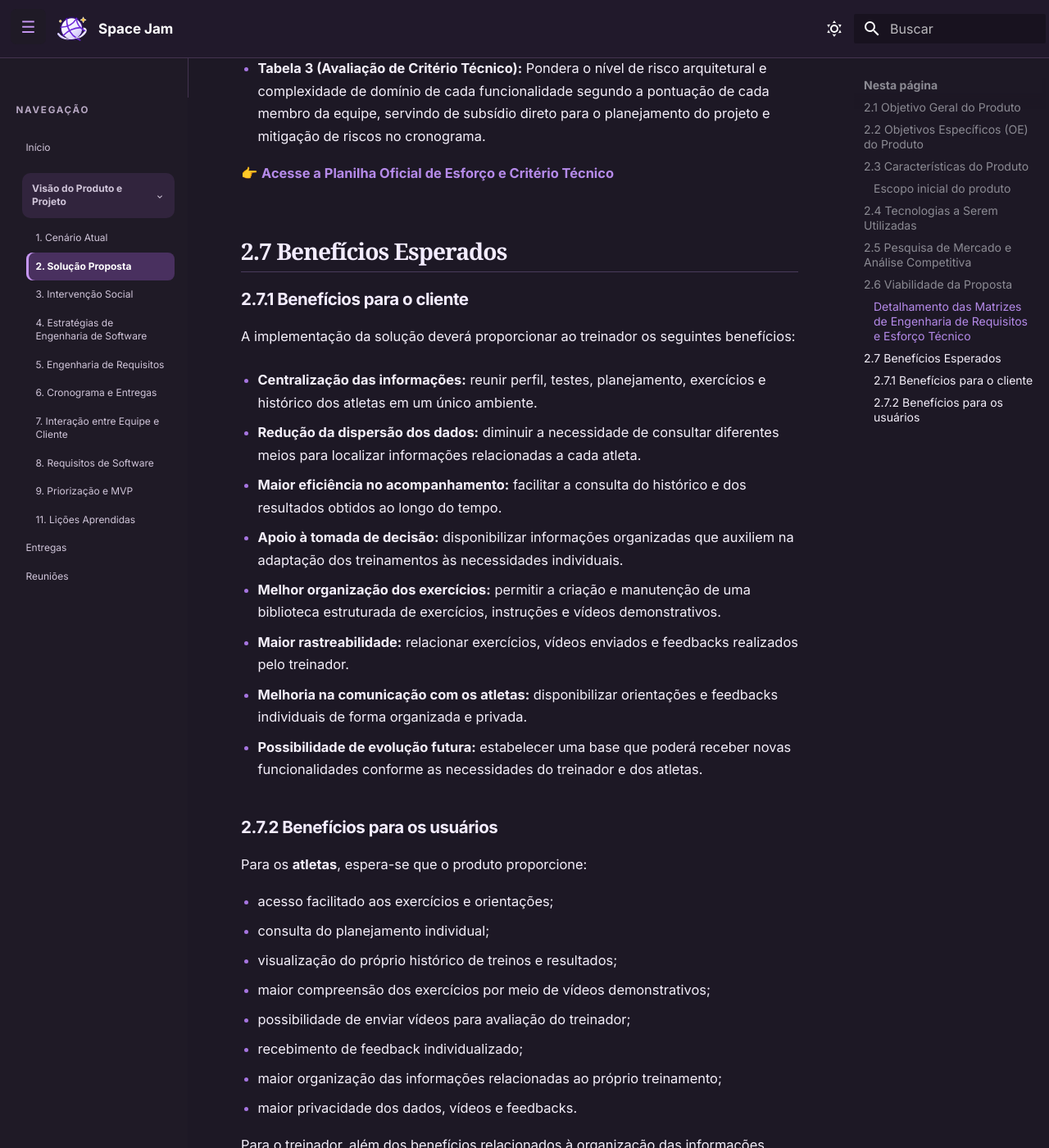
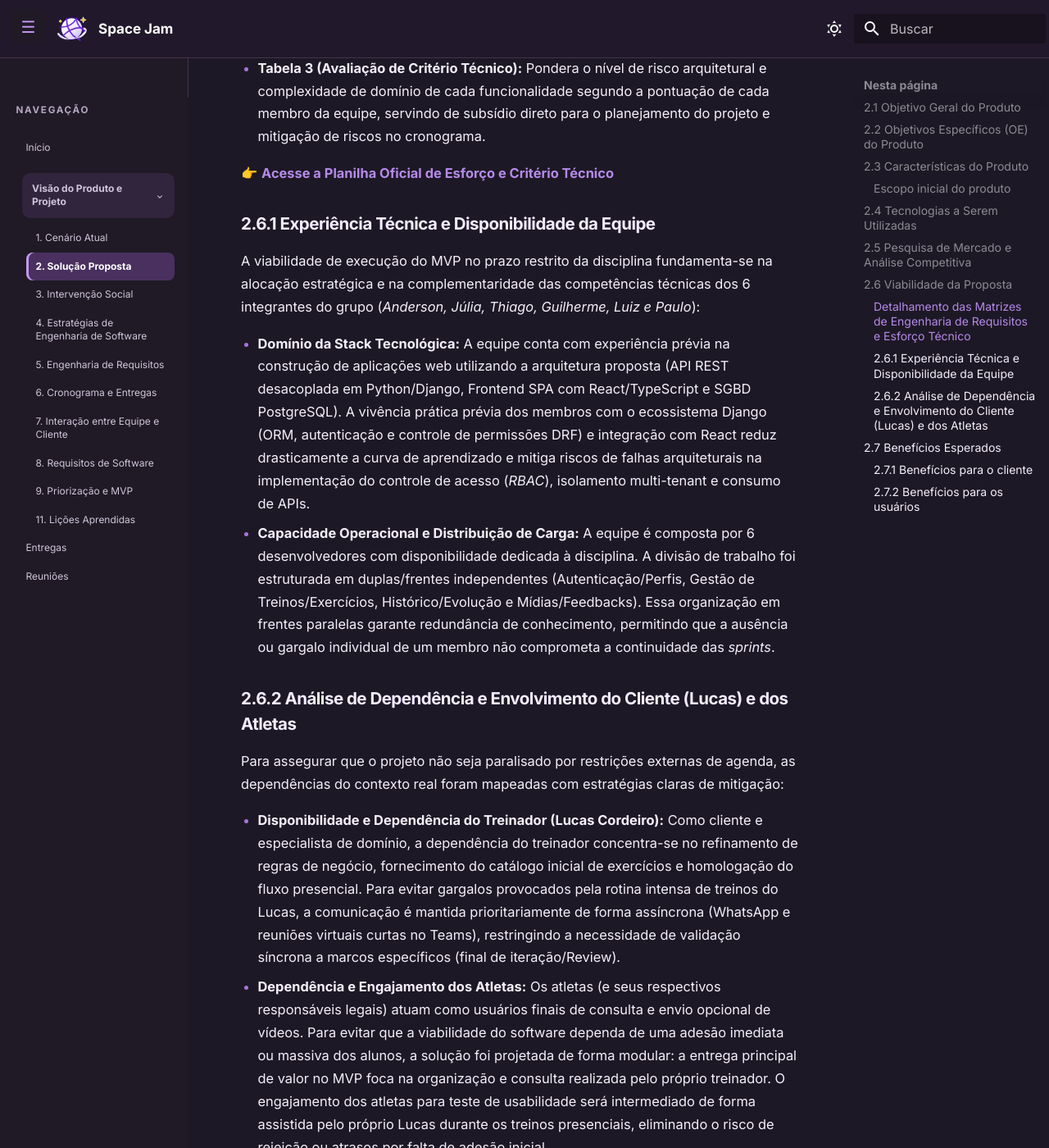
Before and after one commit to mdsreq-fga-unb/REQ-2026.2-T01-SpaceJam, an MkDocs documentation site: the page built from docs/solucao.md, in a window 1280 px wide and 1400 px high, scrolled down 11396 px. Shown: the whole window at 82% size. Built offline with MkDocs 1.6.1 and Material for MkDocs 9.7.7, drawn with Linux system fonts in a browser that asks for light colours; comment, search, counter and statistics services are not loaded; some of the changed text lies outside the part shown.

Commit message:
docs(2.6): detalhar capacidade da equipe e dependências externas
- 2.6.1: experiência técnica, domínio da stack e distribuição de carga dos 6 integrantes
- 2.6.2: estratégias de mitigação de dependências do cliente (Lucas) e dos atletas

```diff
--- a/docs/solucao.md
+++ b/docs/solucao.md
@@ -160,6 +160,21 @@ Para fundamentar empiricamente a viabilidade do projeto e orientar a priorizaç
 👉 **[Acesse a Planilha Oficial de Esforço e Critério Técnico](https://drive.google.com/open?id=1NsXu36v7VtNlYdEkkLuny1TRThPGN5gy7tsmaVyjv-Y)**
 
 
+### 2.6.1 Experiência Técnica e Disponibilidade da Equipe
+
+A viabilidade de execução do MVP no prazo restrito da disciplina fundamenta-se na alocação estratégica e na complementaridade das competências técnicas dos 6 integrantes do grupo (*Anderson, Júlia, Thiago, Guilherme, Luiz e Paulo*):
+
+- **Domínio da Stack Tecnológica:** A equipe conta com experiência prévia na construção de aplicações web utilizando a arquitetura proposta (API REST desacoplada em Python/Django, Frontend SPA com React/TypeScript e SGBD PostgreSQL). A vivência prática prévia dos membros com o ecossistema Django (ORM, autenticação e controle de permissões DRF) e integração com React reduz drasticamente a curva de aprendizado e mitiga riscos de falhas arquiteturais na implementação do controle de acesso (*RBAC*), isolamento multi-tenant e consumo de APIs.
+- **Capacidade Operacional e Distribuição de Carga:** A equipe é composta por 6 desenvolvedores com disponibilidade dedicada à disciplina. A divisão de trabalho foi estruturada em duplas/frentes independentes (Autenticação/Perfis, Gestão de Treinos/Exercícios, Histórico/Evolução e Mídias/Feedbacks). Essa organização em frentes paralelas garante redundância de conhecimento, permitindo que a ausência ou gargalo individual de um membro não comprometa a continuidade das *sprints*.
+
+### 2.6.2 Análise de Dependência e Envolvimento do Cliente (Lucas) e dos Atletas
+
+Para assegurar que o projeto não seja paralisado por restrições externas de agenda, as dependências do contexto real foram mapeadas com estratégias claras de mitigação:
+
+- **Disponibilidade e Dependência do Treinador (Lucas Cordeiro):** Como cliente e especialista de domínio, a dependência do treinador concentra-se no refinamento de regras de negócio, fornecimento do catálogo inicial de exercícios e homologação do fluxo presencial. Para evitar gargalos provocados pela rotina intensa de treinos do Lucas, a comunicação é mantida prioritariamente de forma assíncrona (WhatsApp e reuniões virtuais curtas no Teams), restringindo a necessidade de validação síncrona a marcos específicos (final de iteração/Review).
+- **Dependência e Engajamento dos Atletas:** Os atletas (e seus respectivos responsáveis legais) atuam como usuários finais de consulta e envio opcional de vídeos. Para evitar que a viabilidade do software dependa de uma adesão imediata ou massiva dos alunos, a solução foi projetada de forma modular: a entrega principal de valor no MVP foca na organização e consulta realizada pelo próprio treinador. O engajamento dos atletas para teste de usabilidade será intermediado de forma assistida pelo próprio Lucas durante os treinos presenciais, eliminando o risco de rejeição ou atrasos por falta de adesão inicial.
+
+
 ## 2.7 Benefícios Esperados
 
 ### 2.7.1 Benefícios para o cliente
```
